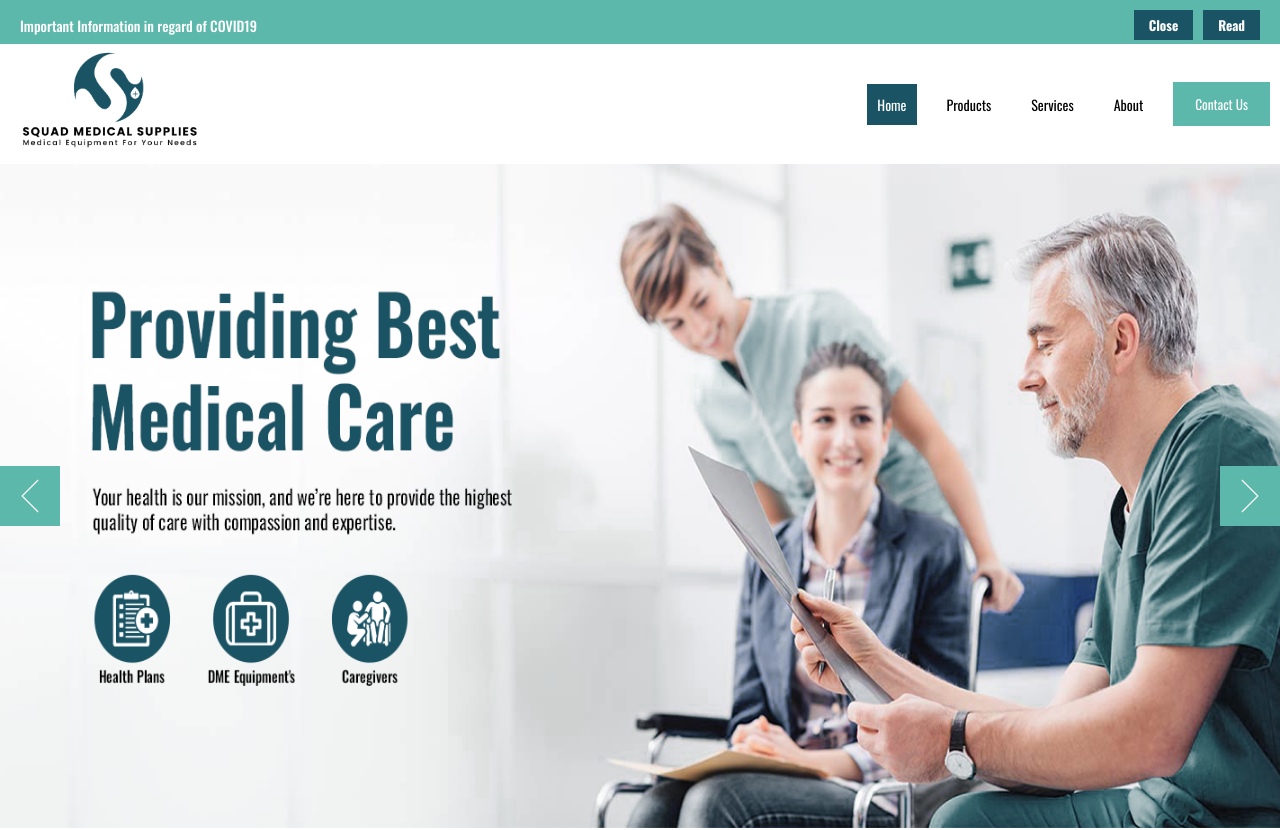
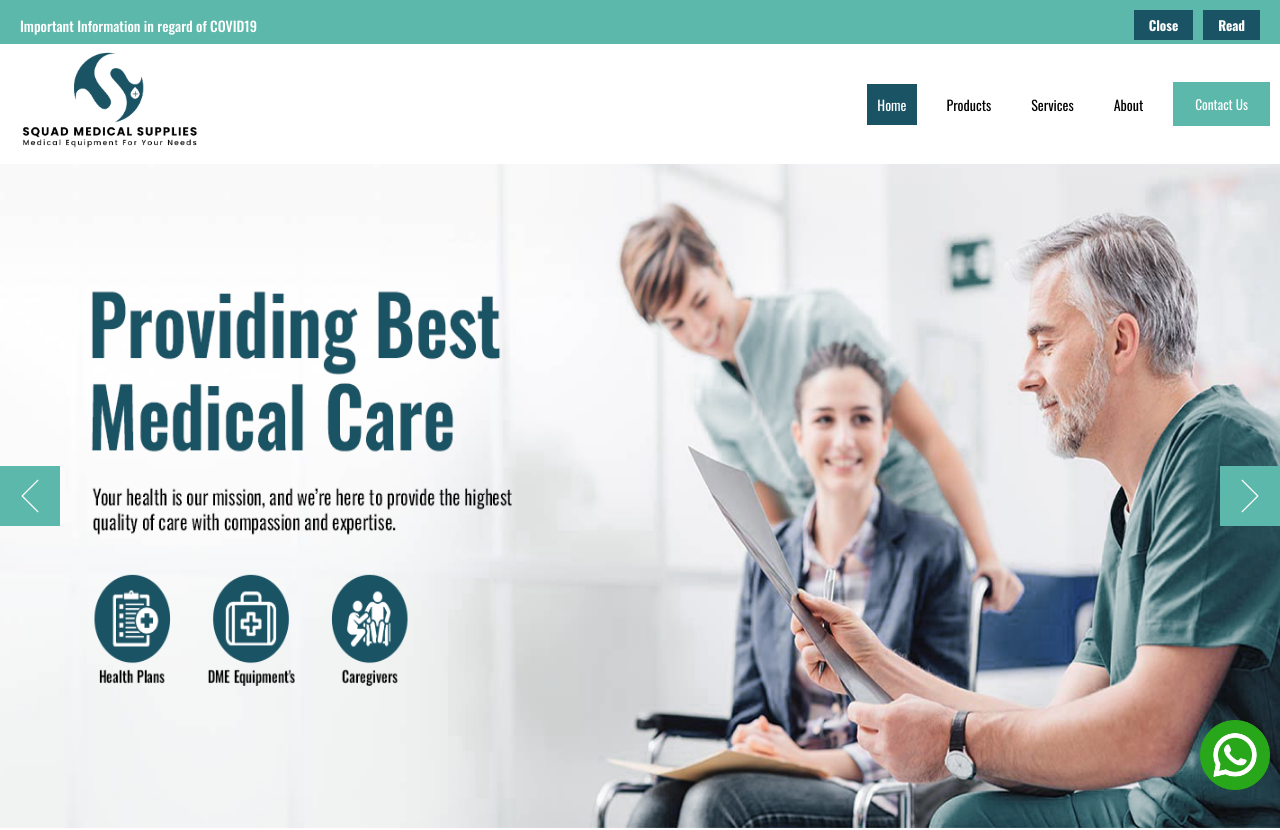
Before and after one commit to MKashanButt/squad-medical-supplies, a Next.js app: page / in a window 1280 px wide. Shown: the top 830 px of the page. Built offline with nearby package versions, Linux system fonts and the light colour scheme.

Commit message:
add btn styling and icon image

```diff
--- /dev/null
+++ b/src/assets/css/components/WhatsappButton.module.css
@@ -0,0 +1,15 @@
+.whatsappBtn{
+    all: unset;
+    width: 70px;
+    height: 70px;
+    position: fixed;
+    right: 10px;
+    bottom: 10px;
+    z-index: 1000;
+    border-radius: 100%;
+}
+
+.whatsappBtn .whatsappIcon{
+    width: 100%;
+    height: 100%;
+}
--- a/src/components/WhatsappBtn.tsx
+++ b/src/components/WhatsappBtn.tsx
@@ -1,16 +1,13 @@
 import Link from "next/link";
+import styles from "@/assets/css/components/WhatsappButton.module.css";
+import whatsapp from "@/assets/images/whatsapp.png";
+import Image from "next/image";
 
 export default function WhatsappButton(){
     return(
-        <Link href="https://wa.me/14044422019" target="__blank" className="absolute bottom-5 left-5">
-            <button className="flex p-2 bg-green-700 flex items-center justify-center">
-                <svg version="1.0" xmlns="http://www.w3.org/2000/svg"
-                width="512.000000pt" height="512.000000pt" viewBox="0 0 512.000000 512.000000"
-                preserveAspectRatio="xMidYMid meet" className="w=5 h-5">
-                    <g transform="translate(0.000000,512.000000) scale(0.100000,-0.100000)"
-                    fill="#000000" stroke="none">
-                    </g>
-                </svg>
+        <Link href="https://wa.me/14706670121" target="__blank">
+            <button className={styles.whatsappBtn}>
+                <Image src={whatsapp} alt="Whatsapp Image" className={styles.whatsappIcon} />
             </button>
         </Link>
     )
```
Also changed, not shown: src/assets/images/whatsapp.png (added).
